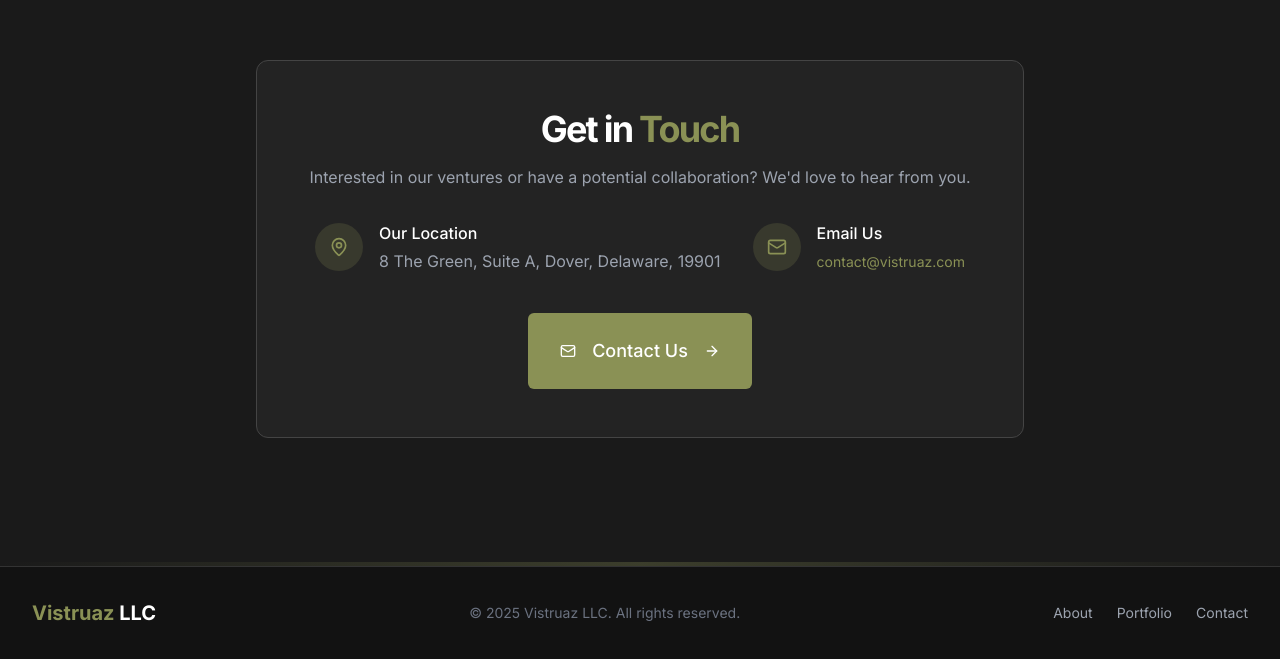
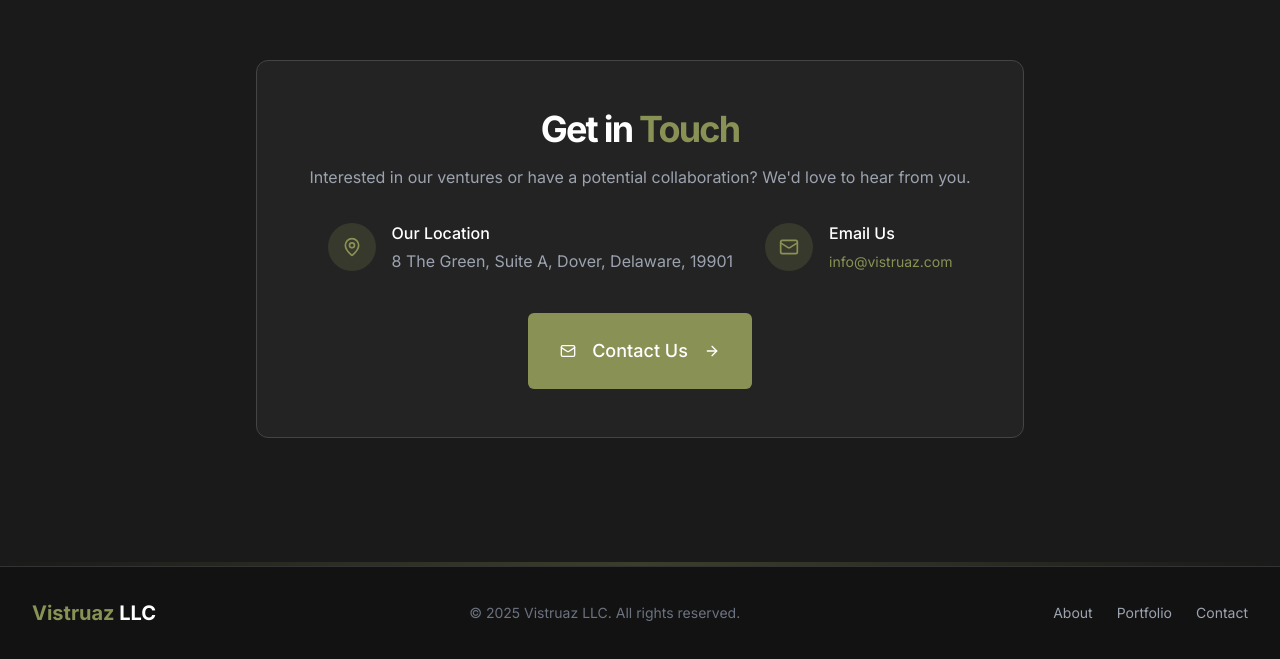
Before and after one commit to omasati1709/vistruaz-website, a Next.js app: page / in a window 1280 px wide. Shown: the part 2348-3007 px from the top of the page. Built offline with nearby package versions, Linux system fonts and the light colour scheme.

Commit message:
update email

```diff
--- a/app/page.tsx
+++ b/app/page.tsx
@@ -483,11 +483,10 @@ export default function Home() {
                           variant="link"
                           className="text-[#8a9155] p-0 h-auto font-normal hover:text-[#a0a86b]"
                           onClick={() =>
-                            (window.location.href =
-                              "mailto:contact@vistruaz.com")
+                            (window.location.href = "mailto:info@vistruaz.com")
                           }
                         >
-                          contact@vistruaz.com
+                          info@vistruaz.com
                         </Button>
                       </div>
                     </div>
@@ -497,7 +496,7 @@ export default function Home() {
                     <Button
                       className="bg-[#8a9155] hover:bg-[#62653f] text-white px-8 py-6 h-auto text-lg group"
                       onClick={() =>
-                        (window.location.href = "mailto:contact@vistruaz.com")
+                        (window.location.href = "mailto:info@vistruaz.com")
                       }
                     >
                       <Mail className="mr-2 h-5 w-5" /> Contact Us
```
